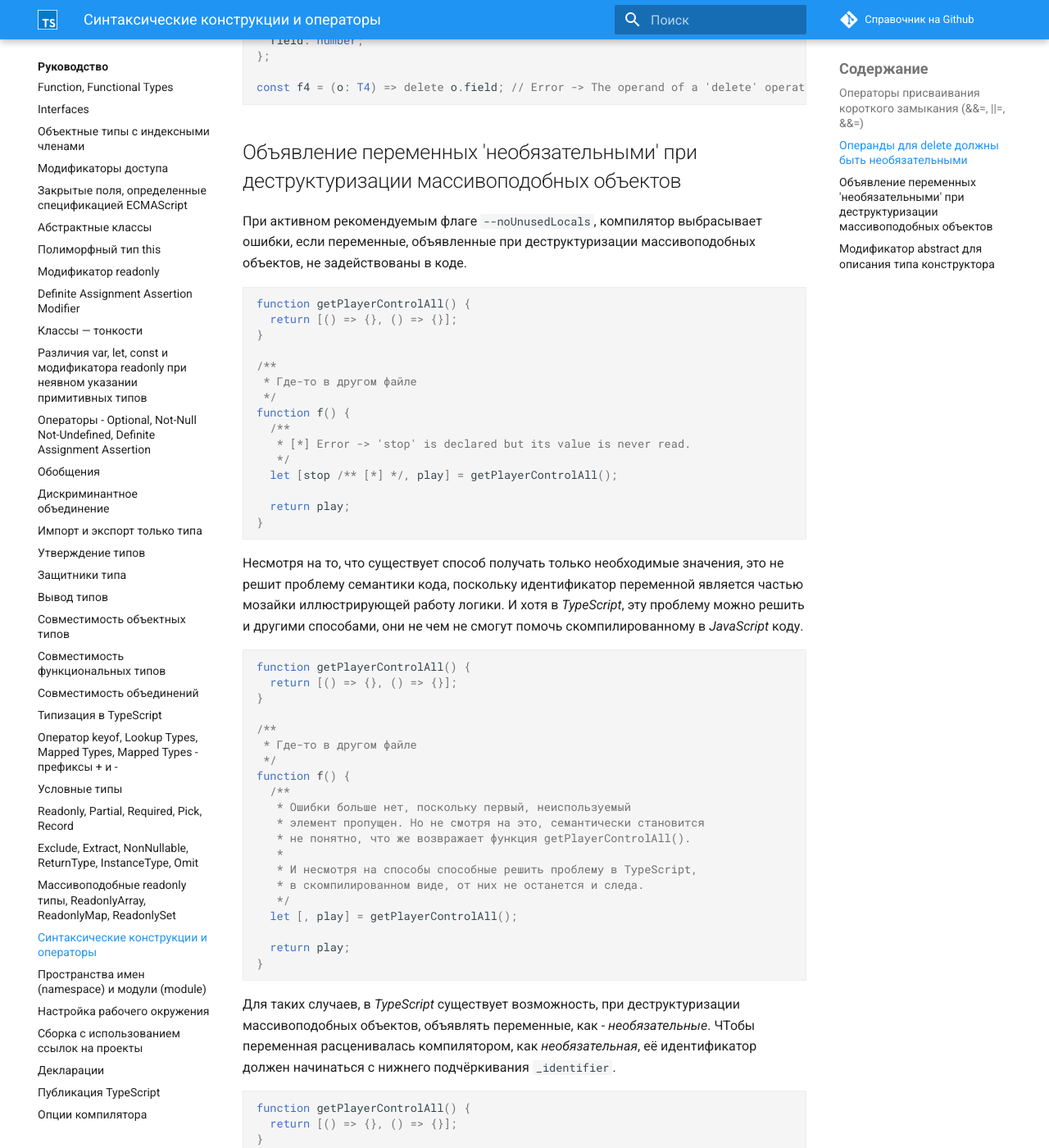
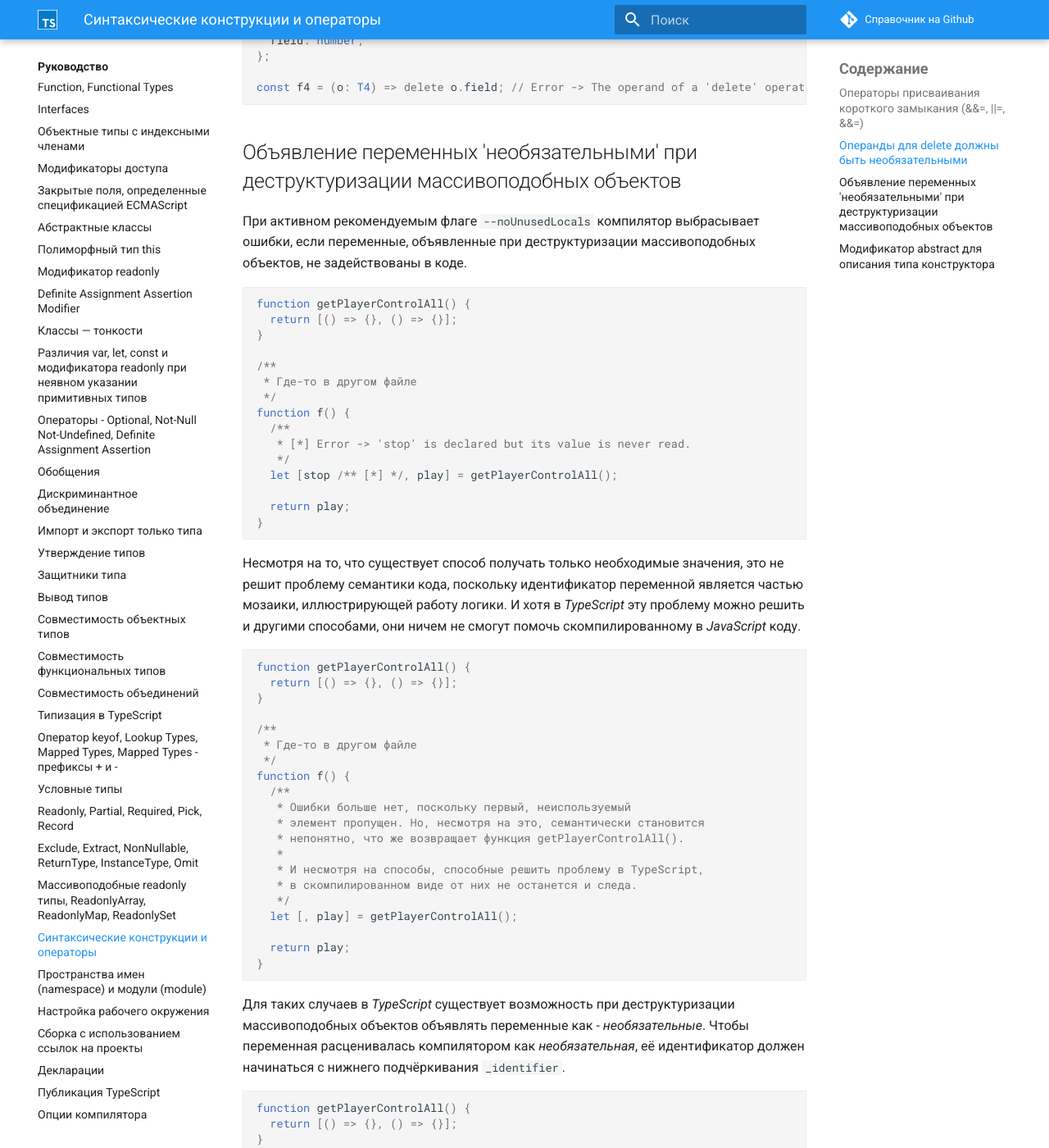
Before and after one commit to xsltdev/scriptdev.ru, an MkDocs documentation site: the page built from docs/guide/047.md, in a window 1280 px wide and 1400 px high, scrolled down 2961 px. Shown: the whole window at 82% size. Built offline with MkDocs 1.6.1 and Material for MkDocs 9.7.7, drawn with Linux system fonts in a browser that asks for light colours; comment, search, counter and statistics services are not loaded; some of the changed text lies outside the part shown.

Commit message:
edited mistakes

````diff
--- a/docs/guide/047.md
+++ b/docs/guide/047.md
@@ -15,7 +15,7 @@ a *= b; // тоже самое что a = a * b
 // и т.д.
 ```
 
-Множество существующих операторов совместимы с оператором `=` за исключением трех, таких часто применяемых операторов, как _логическое И_ (`&&`), _логическое ИЛИ_ (`||`) и оператор _нулевого слияния_ (`??`).
+Множество существующих операторов совместимы с оператором `=` за исключением трех часто применяемых операторов, таких как _логическое И_ (`&&`), _логическое ИЛИ_ (`||`) и оператор _нулевого слияния_ (`??`).
 
 ```ts
 a = a && b;
@@ -23,7 +23,7 @@ a = a || b;
 a = a ?? b;
 ```
 
-Поскольку дополнительные синтаксические возможности лишь упрощают процесс разработки программ, благодаря комьюнити, в _TypeScript_ появился механизм обозначаемый как _операторы присваивания короткого замыкания_. Данный механизм позволяет совмещать упомянутые ранее операторы `&&`, `||` и `??` непосредственно с оператором присваивания.
+Поскольку дополнительные синтаксические возможности лишь упрощают процесс разработки программ, благодаря комьюнити в _TypeScript_ появился механизм, обозначаемый как _операторы присваивания короткого замыкания_. Данный механизм позволяет совмещать упомянутые ранее операторы `&&`, `||` и `??` непосредственно с оператором присваивания.
 
 ```ts
 let a = {};
@@ -36,7 +36,7 @@ a ??= b; // a !== null && a !== void 0 ? a : (a = b);
 
 ## Операнды для delete должны быть необязательными
 
-Представьте случай при котором в _JavaScript_ коде вам необходимо удалить у объекта одно из трех определенных в нем полей.
+Представьте случай, при котором в _JavaScript_ коде вам необходимо удалить у объекта одно из трех определенных в нем полей.
 
 ```js
 let o = {
@@ -59,7 +59,7 @@ Object.entries(o).forEach(([key, value]) =>
  */
 ```
 
-Задача предельно простая только с точки зрения динамической типизации _JavaScript_. С точки зрения статической типизации _TypeScript_, удаление члена объекта нарушает контракт представляемый декларацией типа. Простыми словами, _TypeScript_ не может гарантировать типобезопасность, пока не может гарантировать существование членов объекта описанных в его типе.
+Задача предельно простая только с точки зрения динамической типизации _JavaScript_. С точки зрения статической типизации _TypeScript_, удаление члена объекта нарушает контракт, представляемый декларацией типа. Простыми словами, _TypeScript_ не может гарантировать типобезопасность, пока не может гарантировать существование членов объекта, описанных в его типе.
 
 ```ts
 type O = {
@@ -126,7 +126,7 @@ const f4 = (o: T4) => delete o.field; // Error -> The operand of a 'delete' oper
 
 ## Объявление переменных 'необязательными' при деструктуризации массивоподобных объектов
 
-При активном рекомендуемым флаге `--noUnusedLocals`, компилятор выбрасывает ошибки, если переменные, объявленные при деструктуризации массивоподобных объектов, не задействованы в коде.
+При активном рекомендуемым флаге `--noUnusedLocals` компилятор выбрасывает ошибки, если переменные, объявленные при деструктуризации массивоподобных объектов, не задействованы в коде.
 
 ```ts
 function getPlayerControlAll() {
@@ -146,7 +146,7 @@ function f() {
 }
 ```
 
-Несмотря на то, что существует способ получать только необходимые значения, это не решит проблему семантики кода, поскольку идентификатор переменной является частью мозайки иллюстрирующей работу логики. И хотя в _TypeScript_, эту проблему можно решить и другими способами, они не чем не смогут помочь скомпилированному в _JavaScript_ коду.
+Несмотря на то, что существует способ получать только необходимые значения, это не решит проблему семантики кода, поскольку идентификатор переменной является частью мозаики, иллюстрирующей работу логики. И хотя в _TypeScript_ эту проблему можно решить и другими способами, они ничем не смогут помочь скомпилированному в _JavaScript_ коду.
 
 ```ts
 function getPlayerControlAll() {
@@ -159,11 +159,11 @@ function getPlayerControlAll() {
 function f() {
   /**
    * Ошибки больше нет, поскольку первый, неиспользуемый
-   * элемент пропущен. Но не смотря на это, семантически становится
-   * не понятно, что же возвражает функция getPlayerControlAll().
+   * элемент пропущен. Но, несмотря на это, семантически становится
+   * непонятно, что же возвращает функция getPlayerControlAll().
    *
-   * И несмотря на способы способные решить проблему в TypeScript,
-   * в скомпилированном виде, от них не останется и следа.
+   * И несмотря на способы, способные решить проблему в TypeScript,
+   * в скомпилированном виде от них не останется и следа.
    */
   let [, play] = getPlayerControlAll();
 
@@ -171,7 +171,7 @@ function f() {
 }
 ```
 
-Для таких случаев, в _TypeScript_ существует возможность, при деструктуризации массивоподобных объектов, объявлять переменные, как - _необязательные_. ЧТобы переменная расценивалась компилятором, как _необязательная_, её идентификатор должен начинаться с нижнего подчёркивания `_identifier`.
+Для таких случаев в _TypeScript_ существует возможность при деструктуризации массивоподобных объектов объявлять переменные как - _необязательные_. Чтобы переменная расценивалась компилятором как _необязательная_, её идентификатор должен начинаться с нижнего подчёркивания `_identifier`.
 
 ```ts
 function getPlayerControlAll() {
@@ -206,7 +206,7 @@ abstract class Shape {
 }
 
 /**
- * Из-за того, что класс абстрактный не получится создать его экземпляр с помощью оператора new.
+ * Из-за того, что класс абстрактный, не получится создать его экземпляр с помощью оператора new.
  */
 new Shape(); // Error -> Cannot create an instance of an abstract class.ts(2511)
 
@@ -228,7 +228,7 @@ class Circle extends Shape {
 }
 ```
 
-Но правила, с помощью которых компилятор работает с абстрактными классами, делают типы абстрактных и конкретных конструкторов несовместимыми. Другими словами, абстрактный класс нельзя передать по ссылке ограниченной более общим типом.
+Но правила, с помощью которых компилятор работает с абстрактными классами, делают типы абстрактных и конкретных конструкторов несовместимыми. Другими словами, абстрактный класс нельзя передать по ссылке, ограниченной более общим типом.
 
 ```ts
 interface IHasRectangle {
@@ -254,7 +254,7 @@ let ClassType: HasRectangleClass = Shape; // Error [*]
 type Instance = InstanceType<typeof Shape>; // Error [*]
 ```
 
-Это в свою очередь не позволяет реализовать механизм динамического наследования.
+Это, в свою очередь, не позволяет реализовать механизм динамического наследования.
 
 ```ts
 function subclassCreator(Base: new () => IHasRectangle) {
````
Also changed, not shown: other parts of docs/guide/047.md (+7 -7 lines).
